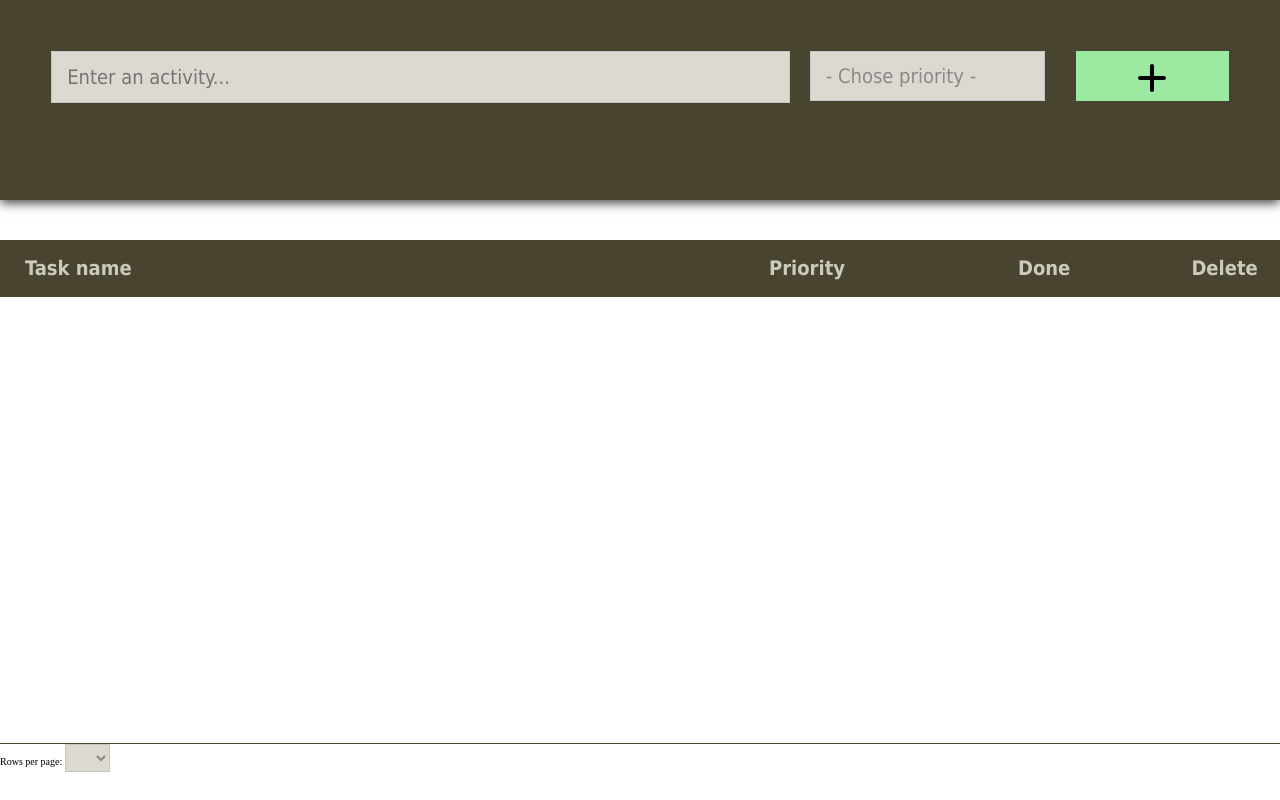
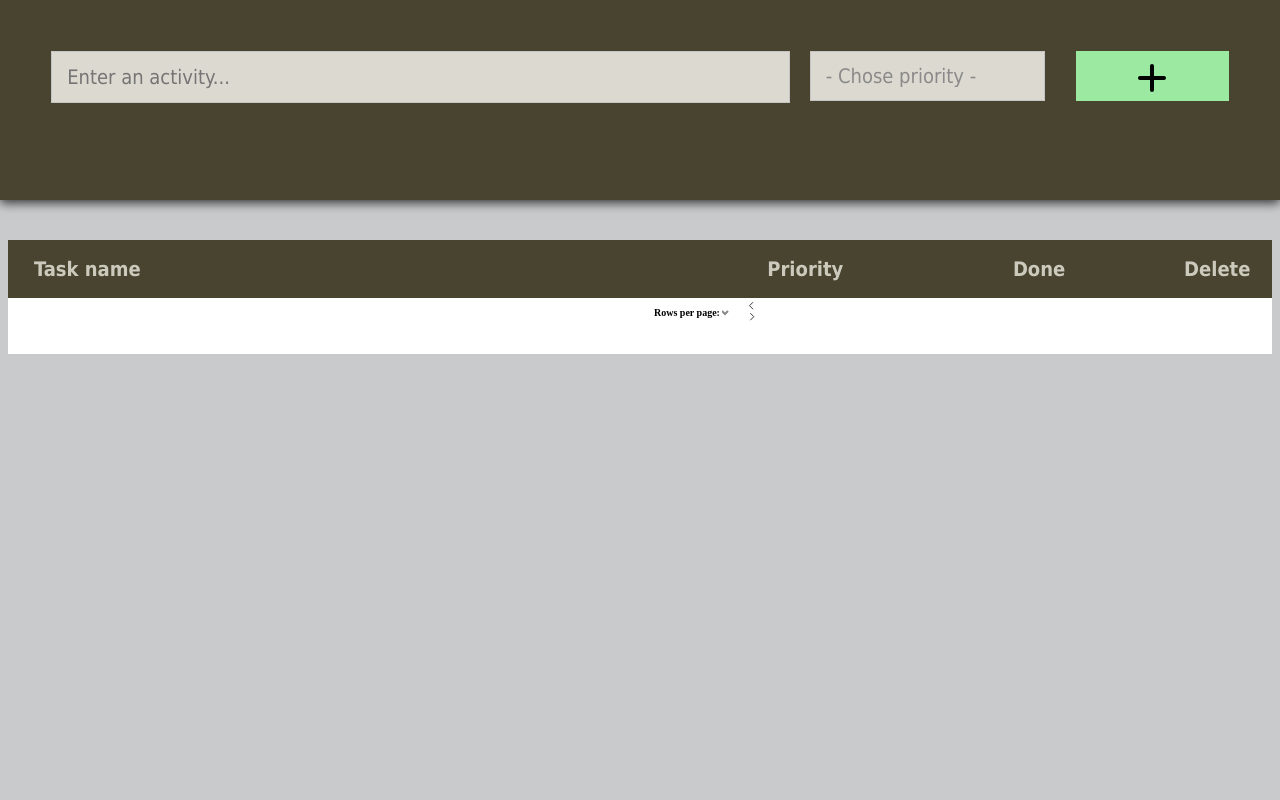
Before and after one commit to kaczor6418/TODO_list, a plain HTML site: page index.html in a window 1280 px wide. Drawn offline with Linux system fonts and the light colour scheme.

Commit message:
add footer

```diff
--- a/css/style.css
+++ b/css/style.css
@@ -3,12 +3,13 @@
 html{
   font-size: 62.5%;
   min-width: inherit;
+  background: #c9cacc;
 }
 
 header {
   width: 100%;
   height: 200px;
-  position: fixed;
+  position: absolute;
   top: 0;
   left: 0;
   z-index: 5;
@@ -67,12 +68,10 @@ form input[type="text"].error, select.error {
 
 #taskTable{
   width: 100%;
-  position: fixed;
-  top: 240px;
-  left: 0;
+  margin-top: 240px;
 
   border-collapse: collapse;
-  border: 0px solid #494430;
+  border: 1px solid #494430;
   font: 2.0rem/2.2rem Tahoma, Arial, sans-serif;
 }
 
@@ -123,6 +122,7 @@ form input[type="text"].error, select.error {
 }
 
 #taskTable tr {
+  display: flex: 1 1 auto;;
   height: 7vh;
   border-bottom: 1px solid  #494430;
 }
@@ -169,10 +169,35 @@ form input[type="text"].error, select.error {
 footer{
   width: 100%;
   height: 7vh;
-  position: fixed;
-  left: 0;
-  bottom: 0;
+  background: #ffffff;
   border-top: 0.5px solid  #494430;
+}
+
+footer table{
+  width: 100%;
+  display: block;
+  padding-left: 50%;
+  box-sizing: border-box;
+  margin: auto;
+}
+
+#rows-per-page{
+  width: 10%;
+  border: 0;
+  background: #ffffff;
+  font: 1.0rem/1.2rem Tahoma, Arial, sans-serif;
+}
+
+#page-of{
+  width: 10%;
+}
+
+footer table #page-of #next{
+  height: 13%;
+}
+
+footer table #page-of #prev{
+  height: 13%;
 }
 
 svg{
--- a/index.html
+++ b/index.html
@@ -33,18 +33,25 @@
     </tbody>
   </table>
   <footer>
-    <div id="rows-per-page">
-      Rows per page:
-      <select>
-          <option value="" disabled selected></option>
-          <option value="5">5</option>
-          <option value="10">10</option>
-          <option value="15">15</option>
-      </select>
-    </div>
-    <div id="next-prev">
-
-    </div>
+    <table>
+      <thead>
+               <tr >
+                   <th>
+                     Rows per page:
+                     <select id="rows-per-page">
+                         <option value="5" disabled selected>5</option>
+                         <option value="5">5</option>
+                         <option value="10">10</option>
+                         <option value="15">15</option>
+                     </select>
+                   </th>
+                   <th id="page-of">
+                     <svg id="prev" enable-background="new 0 0 24 24" version="1.0" viewBox="0 0 24 24" xml:space="preserve" xmlns="http://www.w3.org/2000/svg" xmlns:xlink="http://www.w3.org/1999/xlink"><polyline fill="none" points="15.5,21 6.5,12 15.5,3 " stroke="#000000" stroke-miterlimit="10" stroke-width="2"/></svg>
+                     <svg id="next" enable-background="new 0 0 24 24" version="1.0" viewBox="0 0 24 24" xml:space="preserve" xmlns="http://www.w3.org/2000/svg" xmlns:xlink="http://www.w3.org/1999/xlink"><polyline fill="none" points="8.5,3 17.5,12 8.5,21 " stroke="#000000" stroke-miterlimit="10" stroke-width="2"/></svg>
+                   </th>
+               </tr>
+     </thead>
+    </table>
   </footer>
     <script src="js/sorting_the_array.js" defer></script>
     <script src="js/validation_form.js" defer></script>
```
